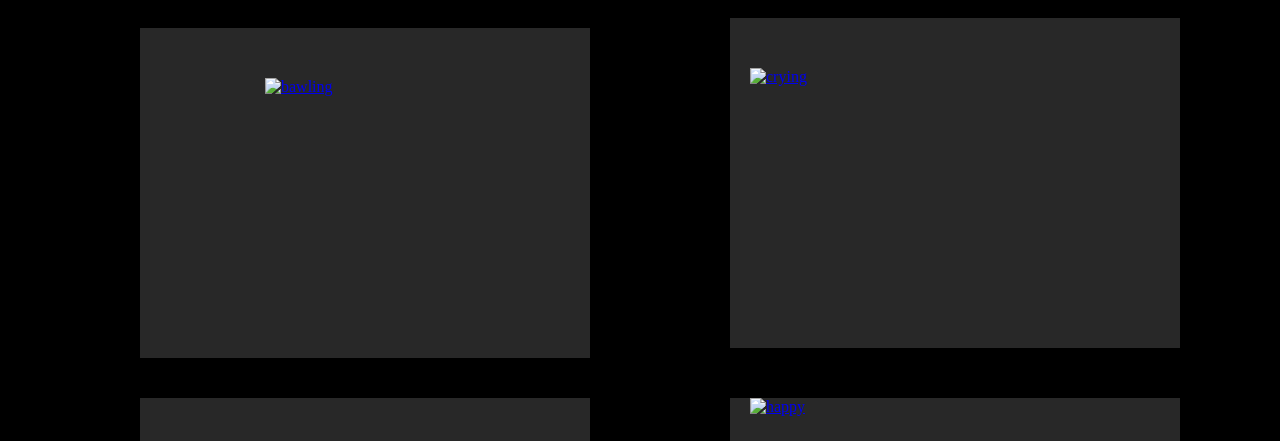
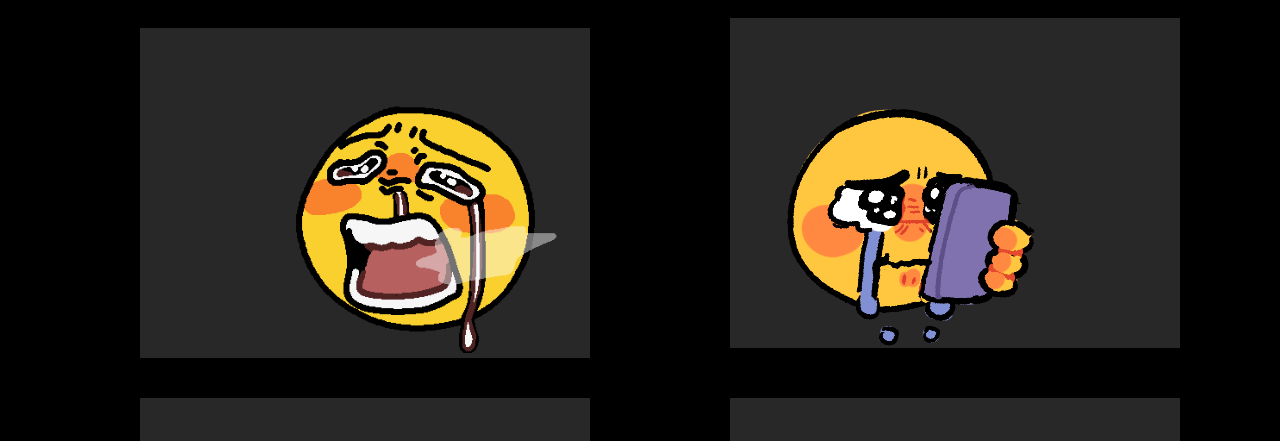
Before and after one commit to qlpnequinto/CS3, a plain HTML site: page SodiumNequinto-1stQtrProj_v2/page2.html in a window 1280 px wide. Shown: the part 483-924 px from the top of the page. Drawn offline with Linux system fonts and the light colour scheme; the site is published under a folder, as on GitHub Pages, so addresses that start at the root find nothing.

Commit message:
Update page2.html

```diff
--- a/SodiumNequinto-1stQtrProj_v2/page2.html
+++ b/SodiumNequinto-1stQtrProj_v2/page2.html
@@ -31,22 +31,22 @@
 
 				<div id="Bawling">
 					<li><a href="#footer">Bawling </li>
-					<a href="list.html"><img class="mood-pic" src="/images/Bawling.png" alt="bawling" height="300px" width="300px" id="happyimg"></a>
+					<a href="list.html"><img class="mood-pic" src="images/Bawling.png" alt="bawling" height="300px" width="300px" id="happyimg"></a>
 				</div>
 
 				<div id="Crying">
 					<li><a href="#footer">Crying</li>
-					<a href="list.html"><img class="mood-pic" src="/images/Crying.png" alt="crying" height="300px" width="300px" id="Playfulimg"></a>
+					<a href="list.html"><img class="mood-pic" src="images/Crying.png" alt="crying" height="300px" width="300px" id="Playfulimg"></a>
 				</div>
 
 				<div id="Nervous">
 					<li><a href="#footer">Nervous</li>
-					<a href="list.html"><img class="mood-pic" src="/images/Nervous.png" alt="nervous" height="300px" width="300px" id="sadimg"></a>
+					<a href="list.html"><img class="mood-pic" src="images/Nervous.png" alt="nervous" height="300px" width="300px" id="sadimg"></a>
 				</div>
 
 				<div id="Happy">
 					<li><a href="#footer">Happy</li>
-					<a href="list.html"><img class="mood-pic" src="/images/Happy.png" alt="happy" height="300px" width="300px" id="mixedimg"></a>
+					<a href="list.html"><img class="mood-pic" src="images/Happy.png" alt="happy" height="300px" width="300px" id="mixedimg"></a>
 				</div>
 
 				</ul>
```
